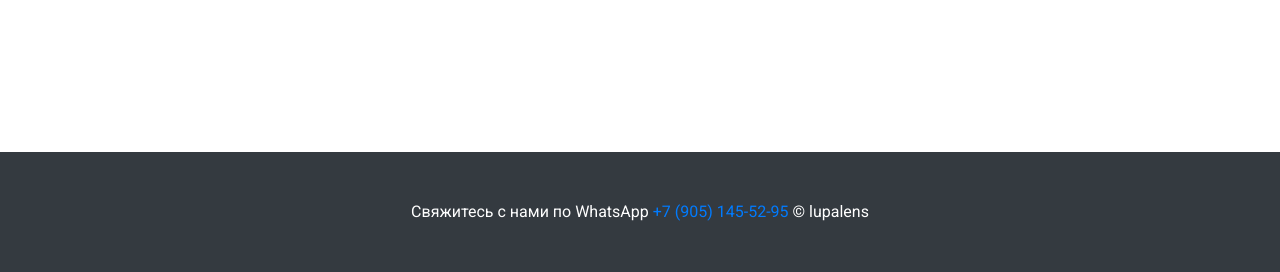
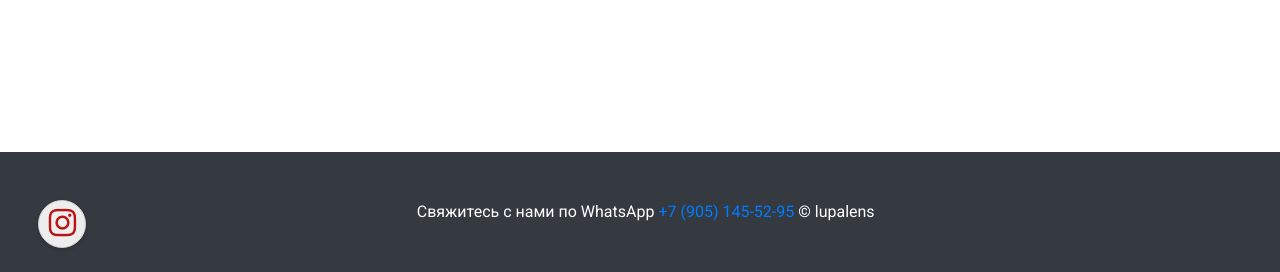
Before and after one commit to d-capital/lupa, a Flask app: page / in a window 1280 px wide. Shown: the part 882-1154 px from the top of the page. Run offline with Flask 2, Linux system fonts and the light colour scheme; data that the repository does not hold is empty; some libraries are stand-ins or nearby versions.

Commit message:
added instagramm

```diff
--- /dev/null
+++ b/static/css/social.css
@@ -0,0 +1,22 @@
+.social a {
+    text-align: center;
+    width: 48px;
+    height: 48px;
+    float: left;
+    background: #fff;
+    border: 1px solid #ccc;
+    box-shadow: 0 2px 4px rgba(0,0,0,0.15), inset 0 0 50px rgba(0,0,0,0.1);
+    border-radius: 24px;
+    margin: 0 10px 10px 0;
+    padding: 6px;
+    color: #ba1515;
+}
+.youtube a:hover {
+    background: #c4302b;
+    color: #fff;
+}
+.instagram a:hover {background: #3f729b; color: #fff;}
+.facebook a:hover {background: #3b5998; color: #fff;}
+.vk a:hover {background: #5d84ae; color: #fff;}
+.linkedin a:hover {background: #0e76a8; color: #fff;}
+.telegram a:hover {background: #249bd7; color: #fff;}
--- a/templates/base.html
+++ b/templates/base.html
@@ -18,6 +18,10 @@
   <link href="static/css/shop-homepage.css" rel="stylesheet">
   <link href="static/css/shop-item.css" rel="stylesheet">
   <link href="static/css/button.css" rel="stylesheet">
+  <link href="static/css/social.css" rel="stylesheet">
+
+  <!-- Font Awesome icons (free version)-->
+  <link href="https://cdnjs.cloudflare.com/ajax/libs/font-awesome/4.7.0/css/font-awesome.css" rel="stylesheet">
 
   <script src="https://cdnjs.cloudflare.com/ajax/libs/jquery/3.5.1/jquery.min.js"></script>
   <script src="https://ajax.googleapis.com/ajax/libs/jquery/2.2.0/jquery.min.js"></script>
@@ -125,6 +129,11 @@
 
   <!-- Footer -->
   <footer class="py-5 bg-dark" style="margin-top:50%">
+    <div class="social instagram">
+      <a href="https://www.instagram.com/lupalens" target="_blank" style="margin-left: 3%">
+          <i class="fa fa-instagram fa-2x"></i>
+      </a>
+    </div>
     <div class="container">
       <p class="m-0 text-center text-white">Свяжитесь с нами по WhatsApp <a href="tel:+7 (905) 145-52-95">+7 (905) 145-52-95</a>  &copy; lupalens</p>
     </div>
```
